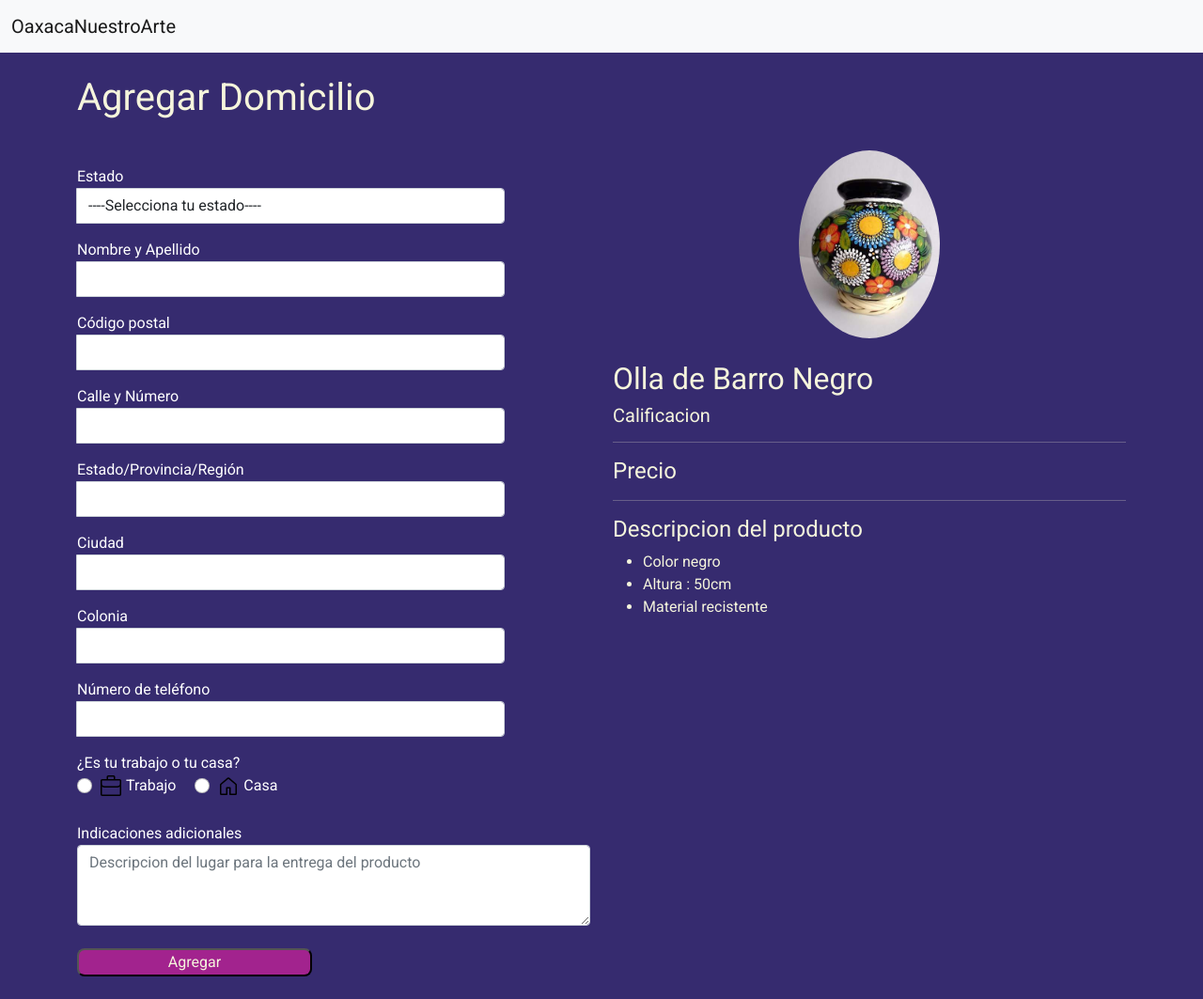
After one commit to ludan95/proyectoOaxacaNuestroArte, a PHP site: page /pages/agregarDomicilioCompra.html in a window 1280 px wide. The commit adds this page. Shown: the whole page at 94% size. Run offline with PHP 8.4, Linux system fonts and the light colour scheme.

Commit message:
Agregar Domicilio, al realizar la compra de un producto

```diff
--- a/css/styles.css
+++ b/css/styles.css
@@ -34,10 +34,14 @@ button{
     width: 250px;
 }
 
-h2,h4,h5,hr,ul{
+h1,h2,h4,h5,hr,ul{
     color: beige;
 }
 
 #apartado1{
     border:0.1px solid rgb(121, 121, 121);
  }
+
+ #titulo_domicilio{
+     color:rgb(255, 255, 255);
+ }
--- /dev/null
+++ b/pages/agregarDomicilioCompra.html
@@ -0,0 +1,189 @@
+<!DOCTYPE html>
+<html lang="en">
+<head>
+    <meta charset="UTF-8">
+    <meta http-equiv="X-UA-Compatible" content="IE=edge">
+    <meta name="viewport" content="width=device-width, initial-scale=1.0">
+    <title>proyectoOaxacaNuestroArte</title>
+    <!--! Fuente-->
+    <link href="https://fonts.googleapis.com/css2?family=Roboto:wght@300;400&display=swap" rel="stylesheet">
+    <!--! Boostrap  Añadimos el link al archivo-->
+    <link href="https://cdn.jsdelivr.net/npm/bootstrap@5.1.3/dist/css/bootstrap.min.css" rel="stylesheet" integrity="sha384-1BmE4kWBq78iYhFldvKuhfTAU6auU8tT94WrHftjDbrCEXSU1oBoqyl2QvZ6jIW3" crossorigin="anonymous">
+    <!--! Archivo css local-->
+    <link rel="stylesheet" href="../css/styles.css">
+    <!--! Scrollreveal-->
+    <script src="https://unpkg.com/scrollreveal"></script>
+
+
+</head>
+<body>
+    <!--! Agregamnos las opciones de navegacion-->
+    <nav class="navbar navbar-expand-lg navbar-light bg-light">
+        <div class="container-fluid">
+          <a class="navbar-brand" href="#">OaxacaNuestroArte</a>
+        </div>
+      </nav>
+      <!--! termina donde se agrega la barra de navegacion-->
+
+      <!-- Se muestra la ventana para rellenar los datos del domicilio donde se entregara el producto a comprar-->
+      <header id="Agregar_Domicilio">
+          <br>
+        <div class="container">
+            <div class="titulo_domicilio">
+                <h1>Agregar Domicilio</h1>
+            </div>
+            <br>
+            <div class="row">
+              <div class="col">
+                <form>
+
+                    <!-- Seleccionar estado-->
+                    <div class="form-group mt-3">
+                        <label class="col-md-4 control-label label_Formulario">Estado</label>
+                            <div class="col-md-10 selectContainer">
+                            <div class="input-group">
+                                <span class="input-group-addon"><i class="glyphicon glyphicon-list"></i></span>
+                            <select name="state" class="form-control selectpicker" >
+                            <option value=" " >----Selecciona tu estado----</option>
+                            <option>Opcion1</option>
+                            <option>Opcion2</option>
+                            <option>Opcion3</option>
+                            </select>
+                        </div>
+                        </div>
+                        </div>
+
+                    <!-- Nombre del comprador-->
+                    <div class="form-group mt-3">
+                        <label class="col-md-4 control-label label_Formulario">Nombre y Apellido</label>
+                        <div class="col-md-10 inputGroupContainer">
+                        <div class="input-group">
+                        <span class="input-group-addon"><i class="glyphicon glyphicon-user"></i></span>
+                        <input  name="first_name" class="form-control"  type="text">
+                            </div>
+                        </div>
+                        </div>
+
+                    <!-- codigo postal-->
+                    <div class="form-group mt-3">
+                        <label class="col-md-4 control-label label_Formulario">Código postal</label>
+                            <div class="col-md-10 inputGroupContainer">
+                                <div class="input-group">
+                                    <span class="input-group-addon"><i class="glyphicon glyphicon-home"></i></span>
+                                    <input name="city" class="form-control"  type="text">
+                                </div>
+                            </div>
+                    </div>
+
+
+                       <!-- Calle y numero -->
+                       <div class="form-group mt-3">
+                            <label class="col-md-4 control-label label_Formulario">Calle y Número </label>
+                                <div class="col-md-10 inputGroupContainer">
+                                    <div class="input-group">
+                                     <span class="input-group-addon"><i class="glyphicon glyphicon-home"></i></span>
+                                        <input name="city" class="form-control"  type="text">
+                                    </div>
+                                </div>
+                        </div>
+
+                     <!-- Estado/Provincia/Región-->
+                     <div class="form-group mt-3">
+                        <label class="col-md-4 control-label label_Formulario">Estado/Provincia/Región</label>
+                            <div class="col-md-10 inputGroupContainer">
+                                <div class="input-group">
+                                    <span class="input-group-addon"><i class="glyphicon glyphicon-home"></i></span>
+                                    <input name="city" class="form-control"  type="text">
+                                </div>
+                            </div>
+                    </div>
+
+                     <!-- Ciudad-->
+                     <div class="form-group mt-3">
+                        <label class="col-md-4 control-label label_Formulario">Ciudad</label>
+                            <div class="col-md-10 inputGroupContainer">
+                                <div class="input-group">
+                                    <span class="input-group-addon"><i class="glyphicon glyphicon-home"></i></span>
+                                    <input name="city" class="form-control"  type="text">
+                                </div>
+                            </div>
+                    </div>
+
+                        <!-- Colonia-->
+                        <div class="form-group mt-3">
+                            <label class="col-md-4 control-label label_Formulario">Colonia</label>
+                                <div class="col-md-10 inputGroupContainer">
+                                    <div class="input-group">
+                                        <span class="input-group-addon"><i class="glyphicon glyphicon-home"></i></span>
+                                        <input name="city" class="form-control"  type="text">
+                                    </div>
+                                </div>
+                        </div>
+
+                        <!-- Telefono-->
+                        <div class="form-group mt-3">
+                            <label class="col-md-4 control-label label_Formulario">Número de teléfono</label>
+                                <div class="col-md-10 inputGroupContainer">
+                                    <div class="input-group">
+                                        <span class="input-group-addon"><i class="glyphicon glyphicon-home"></i></span>
+                                        <input name="city" class="form-control"  type="text">
+                                    </div>
+                                </div>
+                        </div>
+
+                        <!-- trabajo o casa-->
+                        <div class="form-group mt-3">
+                            <label class="col-md-4 control-label label_Formulario">¿Es tu trabajo o tu casa?</label>
+                            <br>
+                            <div class="form-check form-check-inline">
+                                <input class="form-check-input" type="radio" name="inlineRadioOptions" id="inlineRadio1" value="option1">
+                                <svg xmlns="http://www.w3.org/2000/svg" viewBox="0 0 24 24" width="24" height="24"><path fill-rule="evenodd" d="M7.5 1.75C7.5.784 8.284 0 9.25 0h5.5c.966 0 1.75.784 1.75 1.75V4h4.75c.966 0 1.75.784 1.75 1.75v14.5A1.75 1.75 0 0121.25 22H2.75A1.75 1.75 0 011 20.25V5.75C1 4.784 1.784 4 2.75 4H7.5V1.75zm-5 10.24v8.26c0 .138.112.25.25.25h18.5a.25.25 0 00.25-.25v-8.26A4.233 4.233 0 0118.75 13H5.25a4.233 4.233 0 01-2.75-1.01zm19-3.24a2.75 2.75 0 01-2.75 2.75H5.25A2.75 2.75 0 012.5 8.75v-3a.25.25 0 01.25-.25h18.5a.25.25 0 01.25.25v3zm-6.5-7V4H9V1.75a.25.25 0 01.25-.25h5.5a.25.25 0 01.25.25z"></path></svg>
+                                <label class="col-md-4 control-label label_Formulario">Trabajo</label>
+                            </div>
+                              <div class="form-check form-check-inline">
+                                <input class="form-check-input" type="radio" name="inlineRadioOptions" id="inlineRadio2" value="option2">
+                                <svg xmlns="http://www.w3.org/2000/svg" viewBox="0 0 24 24" width="24" height="24"><path fill-rule="evenodd" d="M11.03 2.59a1.5 1.5 0 011.94 0l7.5 6.363a1.5 1.5 0 01.53 1.144V19.5a1.5 1.5 0 01-1.5 1.5h-5.75a.75.75 0 01-.75-.75V14h-2v6.25a.75.75 0 01-.75.75H4.5A1.5 1.5 0 013 19.5v-9.403c0-.44.194-.859.53-1.144l7.5-6.363zM12 3.734l-7.5 6.363V19.5h5v-6.25a.75.75 0 01.75-.75h3.5a.75.75 0 01.75.75v6.25h5v-9.403L12 3.734z"></path></svg>
+                                <label class="col-md-4 control-label label_Formulario">Casa</label>
+                              </div>
+                        </div>
+                        <br>
+
+                        <!-- Indicaciones adicionales para entregar tus compras en esta dirección-->
+                        <div class="form-group">
+                            <label class="col-md-4 control-label label_Formulario">Indicaciones adicionales</label>
+                            <textarea class="form-control" id="exampleFormControlTextarea1" placeholder="Descripcion del lugar para la entrega del producto"  rows="3"></textarea>
+                        </div>
+
+
+                        <!-- boton para registar los datos el domicilio -->
+                        <br>
+                        <button name="boton_direccion"> Agregar </button>
+                        <br></br>
+                  </form>
+              </div>
+
+              <!-- Descripcion del producto que se esta comprando-->
+              <div class="col">
+                <div class="text-center">
+                    <img src="../img/imagPrductoCompra/olla_de_barro_negro.jpg" alt="..." class="rounded-circle" width="150">
+                </div>
+                <div class="col">
+                    <br>
+                    <H2 class="">Olla de Barro Negro</H2>
+                    <h5 class="">Calificacion</h5>
+                    <hr>
+                    <h4 class="">Precio</h4>
+                    <hr>
+                    <h4 class="">Descripcion del producto</h4>
+                    <ul>
+                      <li> Color negro</li>
+                      <li> Altura : 50cm </li>
+                      <li> Material recistente </li>
+                      </ul>
+                  </div>
+              </div>
+            </div>
+          </div>
+      </header>
+</body>
+</html>
```
